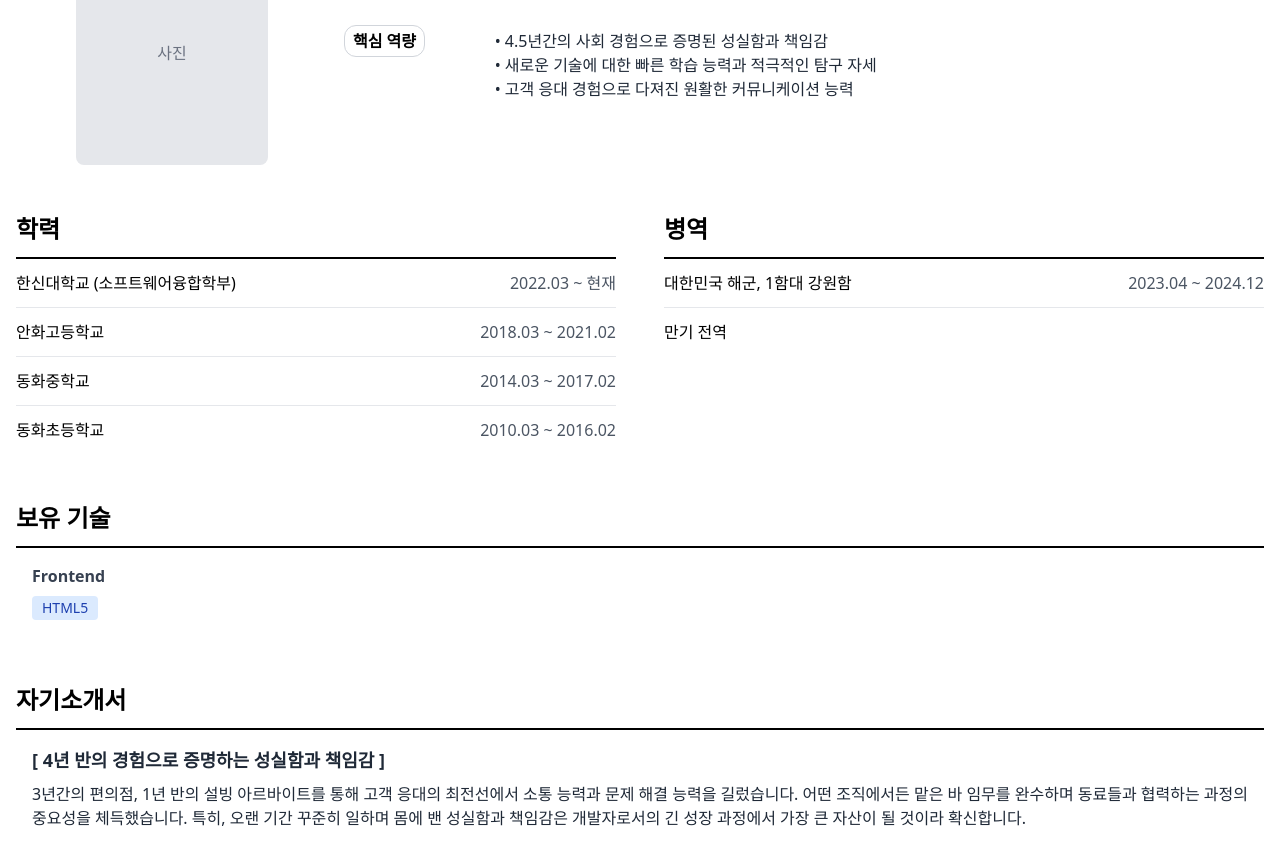
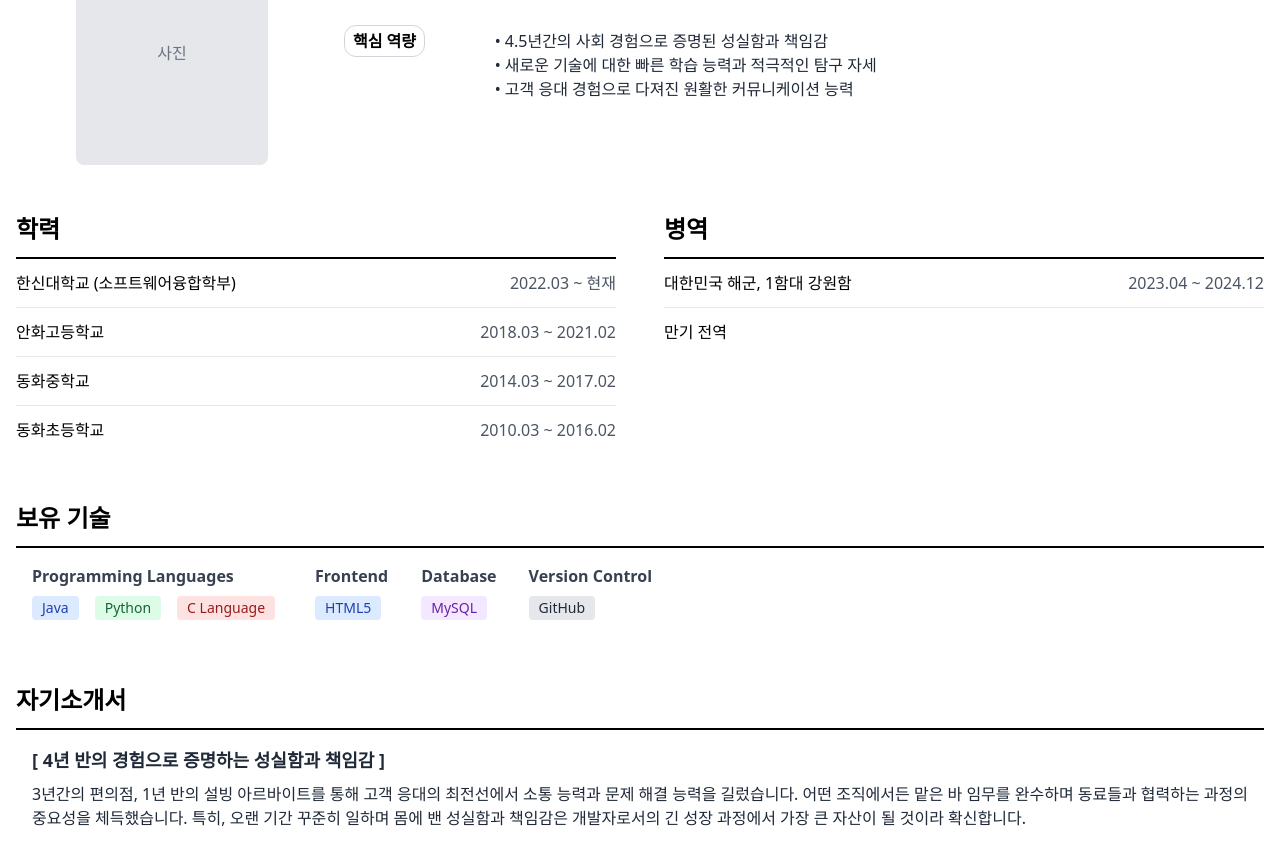
Before and after one commit to gwangmindo123/portfolio, a website: page pages/cv.html in a window 1280 px wide. Shown: the part 237-1096 px from the top of the page. Drawn offline with nearby package versions, Linux system fonts and the light colour scheme.

Commit message:
Add more skills to CV

```diff
--- a/pages/cv.html
+++ b/pages/cv.html
@@ -76,9 +76,29 @@
     <div class="p-4 border-t-2 border-t-black">
       <div class="flex flex-wrap gap-x-8 gap-y-4">
         <div>
+          <h4 class="font-semibold text-gray-700 mb-2">Programming Languages</h4>
+          <div class="flex flex-wrap gap-2">
+            <span class="bg-blue-100 text-blue-800 text-sm font-medium mr-2 px-2.5 py-0.5 rounded">Java</span>
+            <span class="bg-green-100 text-green-800 text-sm font-medium mr-2 px-2.5 py-0.5 rounded">Python</span>
+            <span class="bg-red-100 text-red-800 text-sm font-medium mr-2 px-2.5 py-0.5 rounded">C Language</span>
+          </div>
+        </div>
+        <div>
           <h4 class="font-semibold text-gray-700 mb-2">Frontend</h4>
           <div class="flex flex-wrap gap-2">
             <span class="bg-blue-100 text-blue-800 text-sm font-medium mr-2 px-2.5 py-0.5 rounded">HTML5</span>
+          </div>
+        </div>
+        <div>
+          <h4 class="font-semibold text-gray-700 mb-2">Database</h4>
+          <div class="flex flex-wrap gap-2">
+            <span class="bg-purple-100 text-purple-800 text-sm font-medium mr-2 px-2.5 py-0.5 rounded">MySQL</span>
+          </div>
+        </div>
+        <div>
+          <h4 class="font-semibold text-gray-700 mb-2">Version Control</h4>
+          <div class="flex flex-wrap gap-2">
+            <span class="bg-gray-200 text-gray-800 text-sm font-medium mr-2 px-2.5 py-0.5 rounded">GitHub</span>
           </div>
         </div>
       </div>
```
